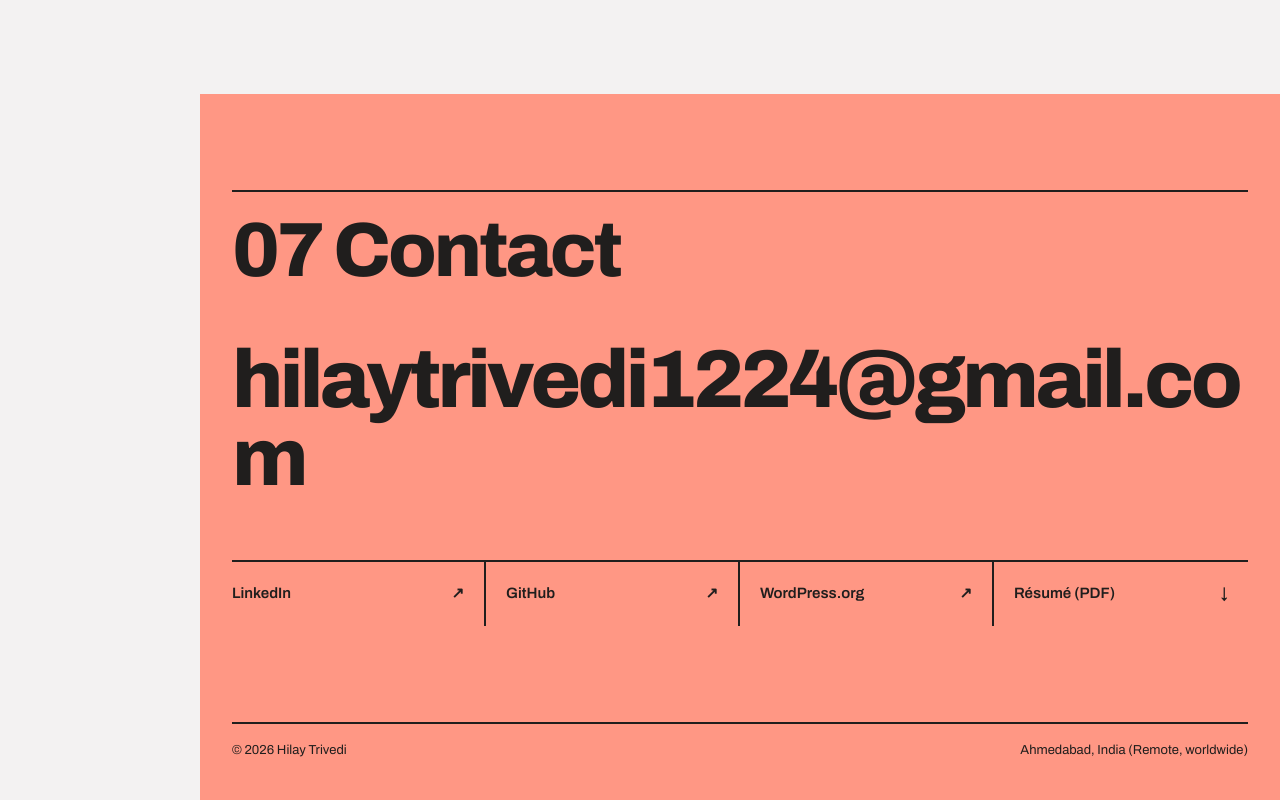
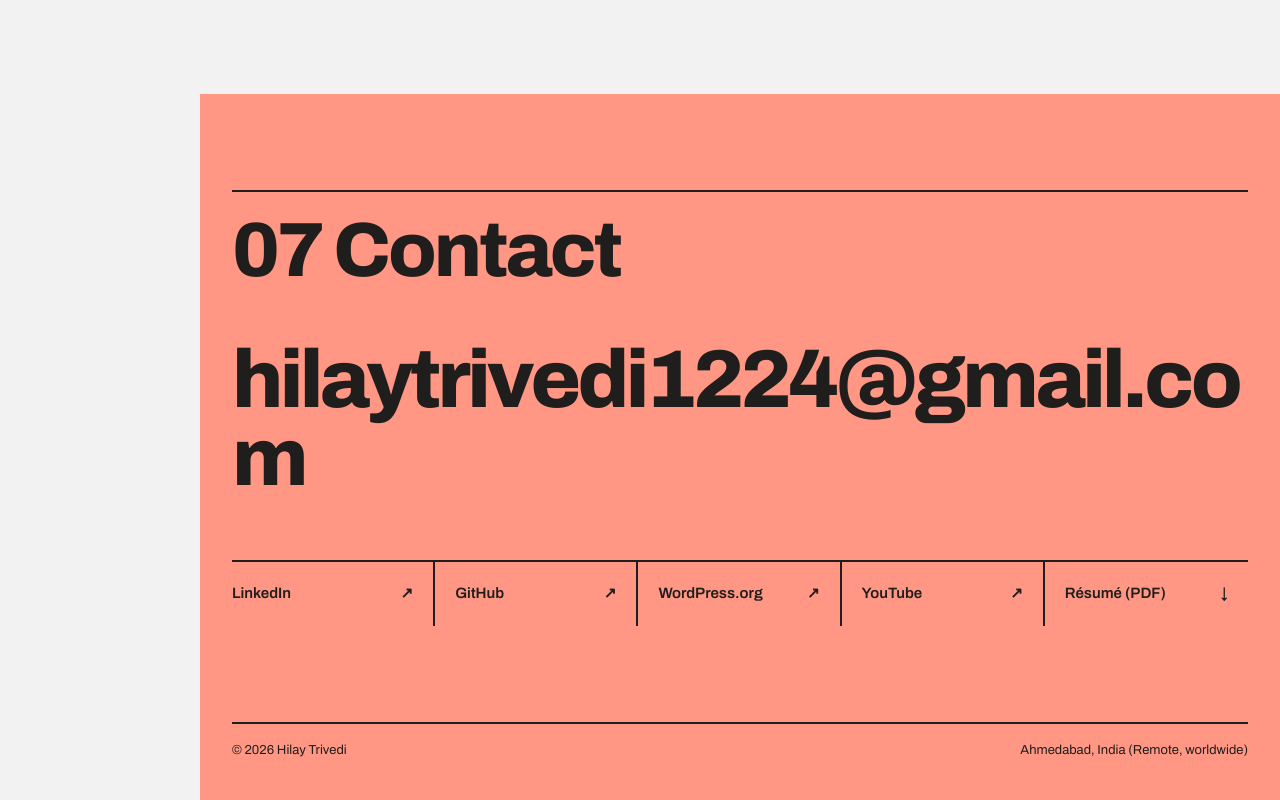
Before and after one commit to HILAYTRIVEDI/HILAYTRIVEDI.github.io, a plain HTML site: page index.html in a window 1280 px wide. Shown: the part 10585-11385 px from the top of the page. Drawn offline with nearby package versions, Linux system fonts and the light colour scheme; animation ran at ten frames a second.

Commit message:
Add YouTube link to contact section and update resume PDF
- Contact: YouTube link (youtube.com/@HilayTrivedi); narrowed the grid so five links fit one row.
- Replace uploads/Hilay_Trivedi_Resume.pdf with the AI Engineer resume (same filename, so existing links keep working).

Co-Authored-By: Claude Sonnet 5.5 <noreply@anthropic.com>

```diff
--- a/index.html
+++ b/index.html
@@ -175,10 +175,11 @@
   <div style="height:2px;background:var(--color-text);margin-bottom:24px"></div>
   <h2 data-reveal style="margin:0 0 56px;font-size:clamp(44px,6vw,96px);letter-spacing:-0.04em;line-height:0.9"><span style="color:var(--color-text)">07</span> Contact</h2>
   <a data-reveal href="mailto:hilaytrivedi1224@gmail.com" style="display:block;font-size:clamp(32px,6.4vw,112px);font-weight:800;letter-spacing:-0.045em;line-height:0.95;color:var(--color-text);overflow-wrap:anywhere;margin-bottom:64px">hilaytrivedi1224@gmail.com</a>
-  <div data-reveal style="display:grid;grid-template-columns:repeat(auto-fit,minmax(min(100%,220px),1fr));border-top:2px solid var(--color-text)">
+  <div data-reveal style="display:grid;grid-template-columns:repeat(auto-fit,minmax(min(100%,170px),1fr));border-top:2px solid var(--color-text)">
     <a href="https://linkedin.com/in/hilay-trivedi" target="_blank" style="padding:20px 20px 20px 0;border-right:2px solid var(--color-text);font-weight:600;color:var(--color-text);display:flex;justify-content:space-between">LinkedIn <span>↗</span></a>
     <a href="https://github.com/HILAYTRIVEDI" target="_blank" style="padding:20px;border-right:2px solid var(--color-text);font-weight:600;color:var(--color-text);display:flex;justify-content:space-between">GitHub <span>↗</span></a>
     <a href="https://profiles.wordpress.org/hilayt24" target="_blank" style="padding:20px;border-right:2px solid var(--color-text);font-weight:600;color:var(--color-text);display:flex;justify-content:space-between">WordPress.org <span>↗</span></a>
+    <a href="https://www.youtube.com/@HilayTrivedi" target="_blank" rel="noopener" style="padding:20px;border-right:2px solid var(--color-text);font-weight:600;color:var(--color-text);display:flex;justify-content:space-between">YouTube <span>↗</span></a>
     <a href="uploads/Hilay_Trivedi_Resume.pdf" target="_blank" style="padding:20px;font-weight:600;color:var(--color-text);display:flex;justify-content:space-between">Résumé (PDF) <span>↓</span></a>
   </div>
   <div style="display:flex;justify-content:space-between;gap:16px;flex-wrap:wrap;margin-top:96px;padding-top:16px;border-top:2px solid var(--color-text);font-size:13px">
```
Also changed, not shown: 1 other file.
